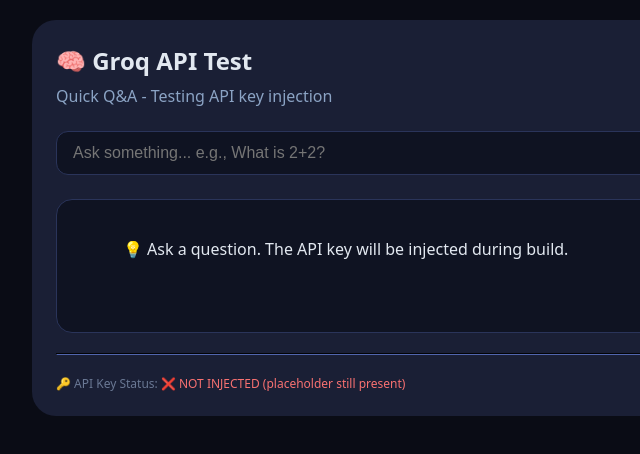
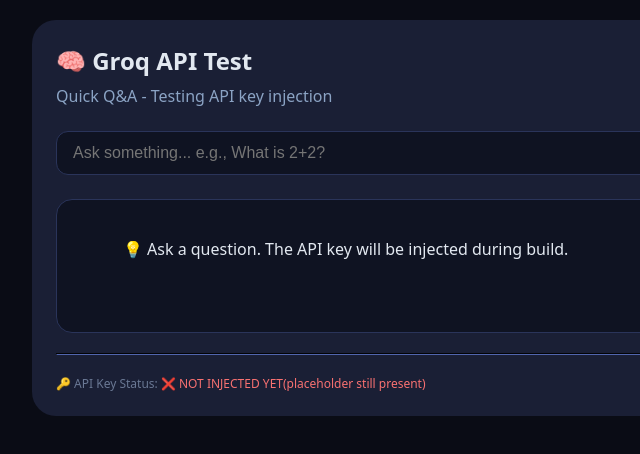
Before and after one commit to anthony51203986-cpu/1, a plain HTML site: page index.html in a window 1280 px wide. Shown: the full height of the page, 208-848 px from the left. Drawn offline with Linux system fonts and the light colour scheme.

Commit message:
Update index.html

```diff
--- a/index.html
+++ b/index.html
@@ -3,7 +3,7 @@
 <head>
     <meta charset="UTF-8">
     <meta name="viewport" content="width=device-width, initial-scale=1.0">
-    <title>Groq Test - Cecilia</title>
+    <title>Groq Tester - Cecilia</title>
     <style>
         body {
             font-family: system-ui, -apple-system, sans-serif;
@@ -100,7 +100,7 @@
         // Check if key was injected
         const keyStatus = document.getElementById('keyStatus');
         if (GROQ_API_KEY === "GROQ_API_KEY_PLACEHOLDER") {
-            keyStatus.innerHTML = '❌ NOT INJECTED (placeholder still present)';
+            keyStatus.innerHTML = '❌ NOT INJECTED YET(placeholder still present)';
             keyStatus.style.color = '#f87171';
         } else if (GROQ_API_KEY.length > 10) {
             keyStatus.innerHTML = '✅ INJECTED successfully';
```
